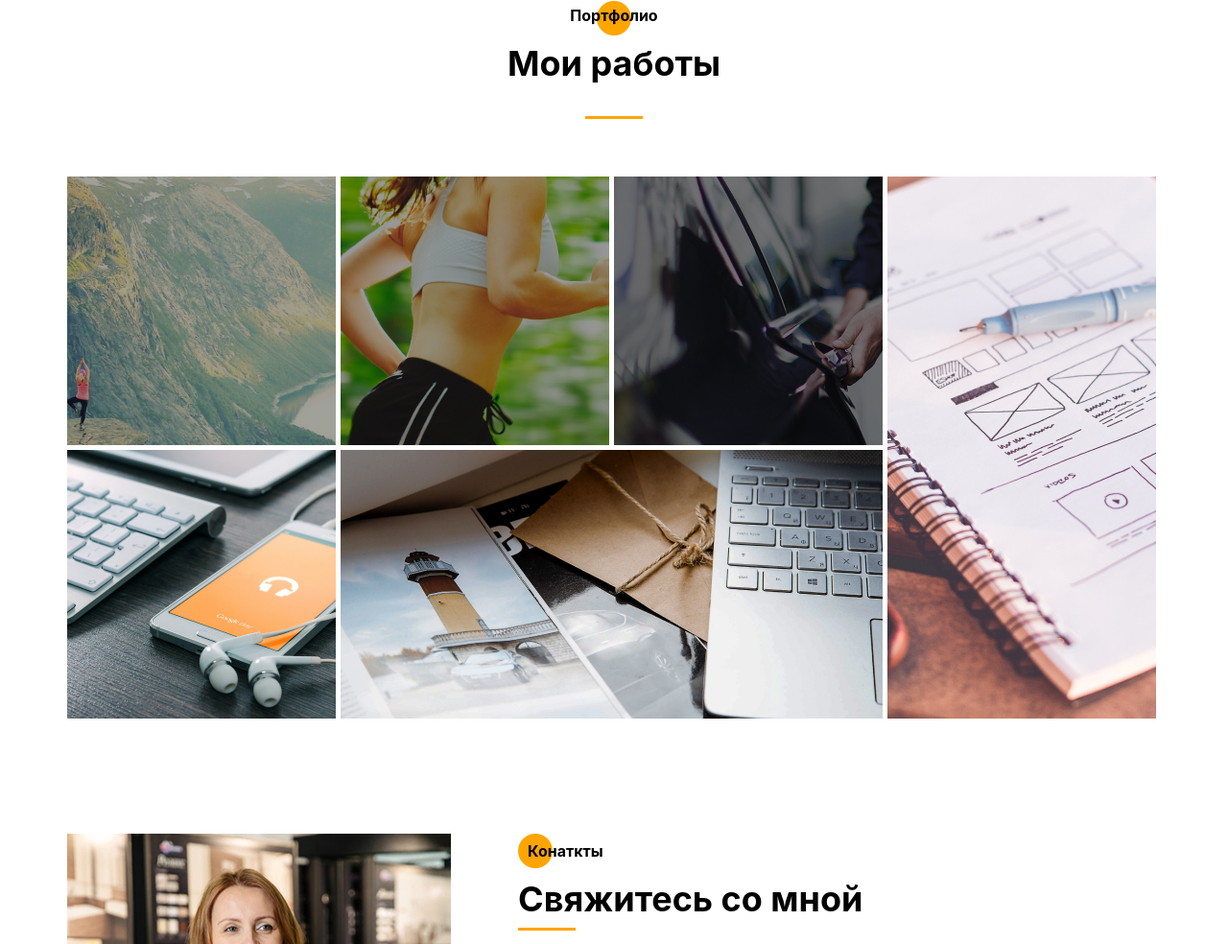
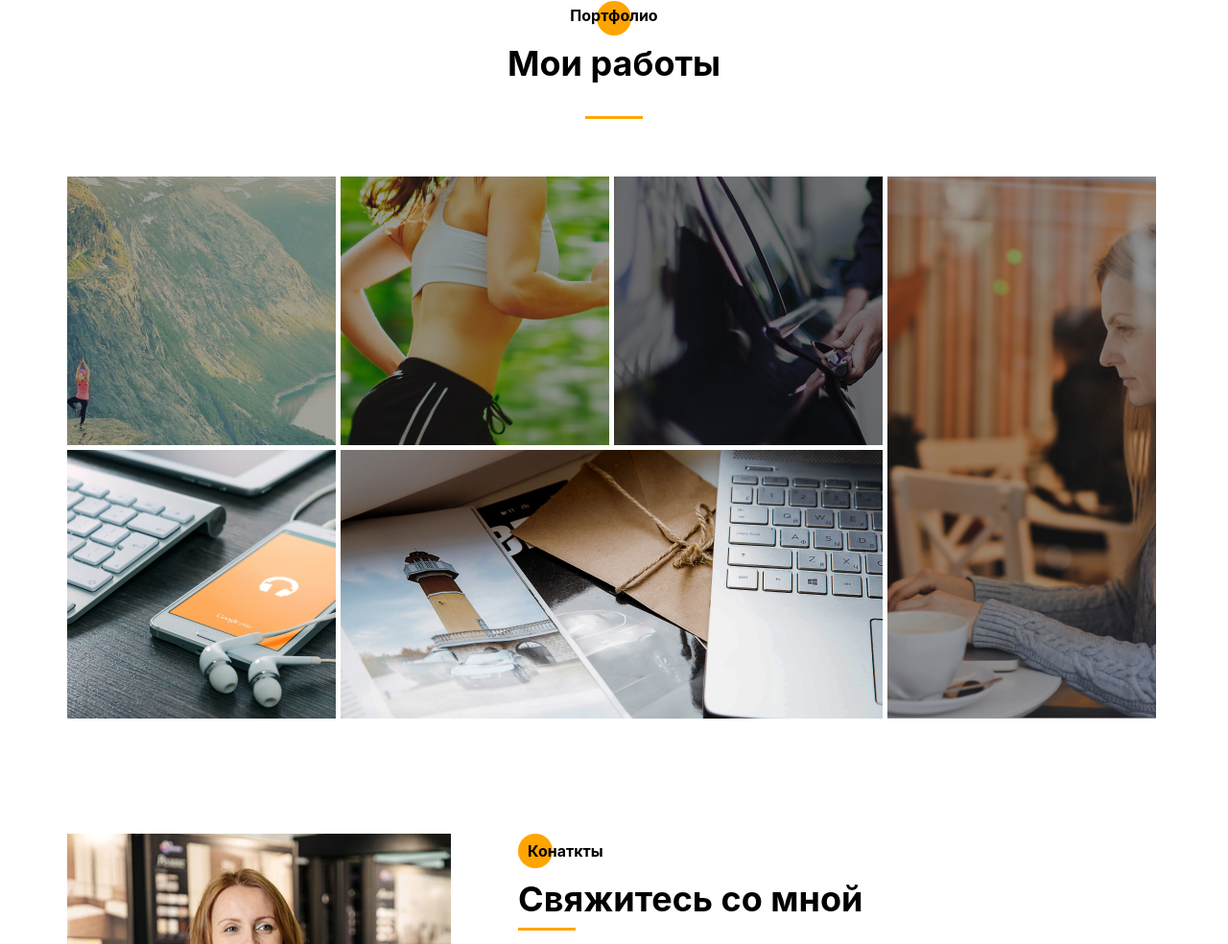
Before and after one commit to Pro-Bloxa/portfolio_starter, a plain HTML site: page index.html in a window 1280 px wide. Shown: the part 3217-4201 px from the top of the page at 96% size. Drawn offline with Linux system fonts and the light colour scheme; files whose address does not match are found by name.

Commit message:
link portfolio added

```diff
--- a/index.html
+++ b/index.html
@@ -398,7 +398,7 @@
           <a class="portfolio_link" href="https://pro-bloxa.github.io/Noemi-Modern/" target="_blank"><img src="img/works/blog-noemi.jpg" alt="blog"></a>
           <a class="portfolio_link" href="#"><img src="img/works/pulse.jpg" alt="pulse"></a>
           <a class="portfolio_link" href="#"><img src="img/works/uber.jpg" alt="uber"></a>
-          <a class="portfolio_link vertical_1" href="#"><img src="img/works/plans.jpg" alt="plans"></a>
+          <a class="portfolio_link vertical_1" href="https://pro-bloxa.github.io/portfolio_starter/" target="_blank"><img src="img/main_bg_I1.jpg" alt="web-developer"></a>
           <a class="portfolio_link" href="#"><img src="img/works/iphon.jpg" alt="iphon"></a>
           <a class="portfolio_link horizontal_1" href="#"><img src="img/works/mac.jpg" alt="mac"></a>
         </div>
@@ -417,17 +417,9 @@
             <div class="title title_fz36 contacts_title">Свяжитесь со мной</div>
             <h3 class="title title_fz14 contacts_text">Любым удобным для вас способом:</h3>
             <addres class="contacts_socials">
-              <!-- <a href="#" class="contacts_socials__link">
-                <img src="icons/social/facebook.svg" alt="facebook" class="contacts_socials__facebook">
-              </a> -->
-
               <a href="https://telegram.me/Tania_a_77" class="contacts_socials__link" target="_blank">
                 <img src="icons/social/telegram.svg" alt="telegram" class="contacts_socials__telegram">
               </a>
-
-              <!-- <a href="#" class="contacts_socials__link">
-                <img src="icons/social/instagram.svg" alt="instagram" class="contacts_socials__instagram">
-              </a> -->
             </addres>
             <h3 class="title title_fz14 contacts_text">Или оставьте ваши данные и я сама вам напишу:</h3>
 
```
